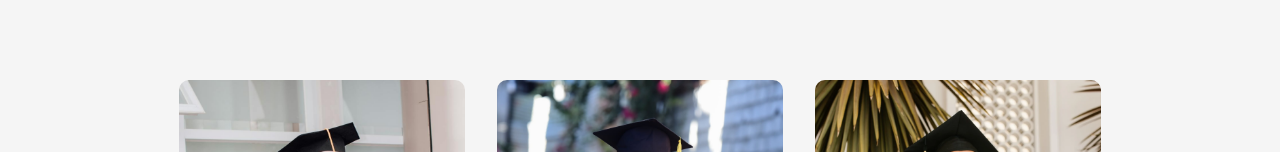
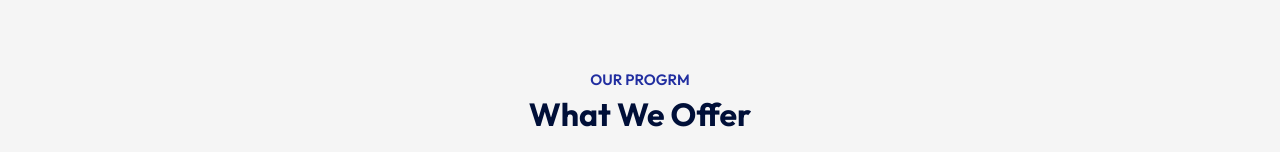
Before and after one commit to Syedrizwan23/Edusity, a React (Vite) app: page / in a window 1280 px wide. Shown: the part 800-952 px from the top of the page. Built offline with nearby package versions, Linux system fonts and the light colour scheme.

Commit message:
title completed

```diff
--- a/src/App.jsx
+++ b/src/App.jsx
@@ -1,6 +1,7 @@
 import Hero from "./Components/Hero/Hero"
 import Navbar from "./Components/Navbar/Navbar"
 import Programs from "./Components/Programs/Programs"
+import Title from "./Components/Title/Title"
 
 
 const App = () => {
@@ -10,6 +11,7 @@
       <Hero />
 
       <div className="container">
+        <Title subTitle='Our Progrm' title='What We Offer'/>
       <Programs/>
 
 
--- /dev/null
+++ b/src/Components/Title/Title.css
@@ -0,0 +1,15 @@
+.title{
+    text-align: center;
+    color: #212ea0;
+    font-size: 15px;
+    font-weight: 600;
+    text-transform: uppercase;
+    margin: 70px 0 30px;
+}
+
+.title h2{
+    font-size: 32px;
+    color: #000f38;
+    margin-top: 5px;
+    text-transform: none;
+}
--- /dev/null
+++ b/src/Components/Title/Title.jsx
@@ -0,0 +1,13 @@
+import './Title.css'
+
+const Title = ({subTitle, title}) => {
+  return (
+    <div className='title'>
+        <p>{subTitle}</p>
+        <h2>{title}</h2>
+
+    </div>
+  )
+}
+
+export default Title
```
